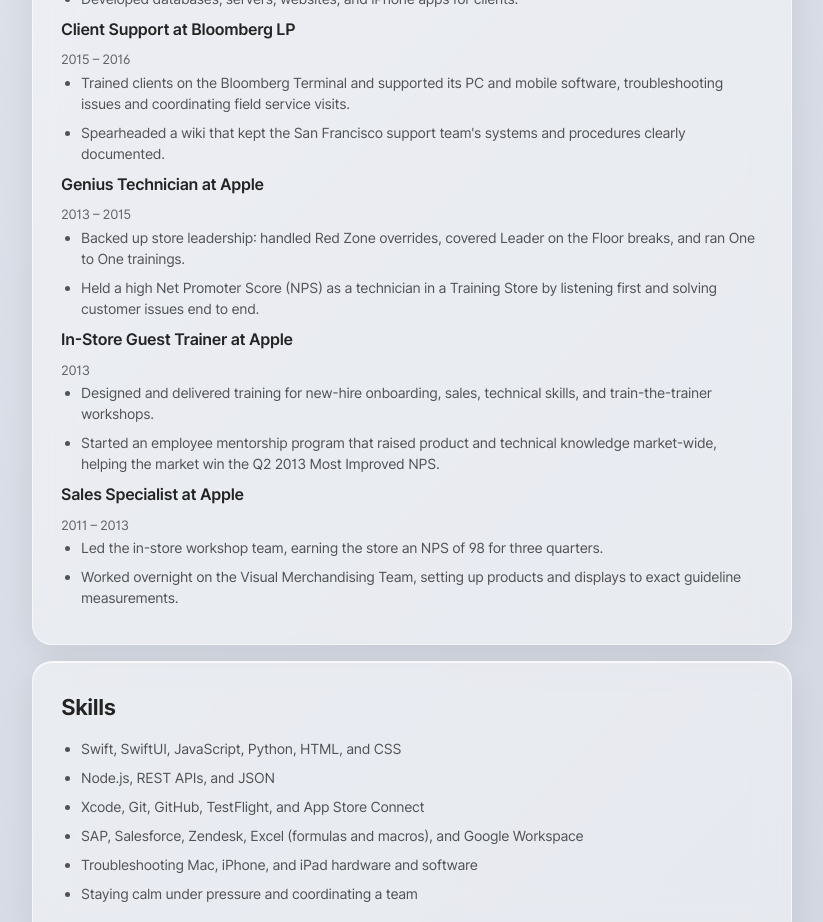
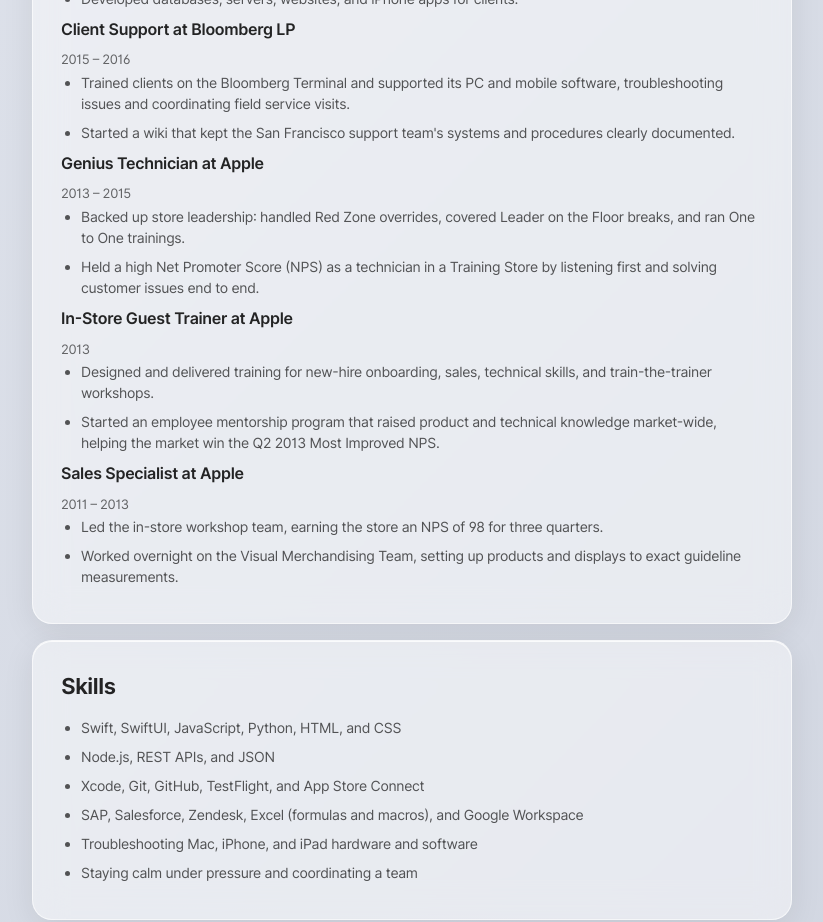
Before and after one commit to soliskit/portfolio, a Next.js app: page / in a window 1280 px wide. Shown: the part 1620-2542 px from the top of the page, without its empty margins (228-1051 px from the left). Built offline with nearby package versions, Linux system fonts and the light colour scheme.

Commit message:
Use Started instead of Spearheaded in Bloomberg wiki bullet (#36)

```diff
--- a/components/Experience.js
+++ b/components/Experience.js
@@ -69,7 +69,7 @@ export default function Experience() {
             service visits.
           </li>
           <li>
-            Spearheaded a wiki that kept the San Francisco support team&apos;s
+            Started a wiki that kept the San Francisco support team&apos;s
             systems and procedures clearly documented.
           </li>
         </ul>
```
